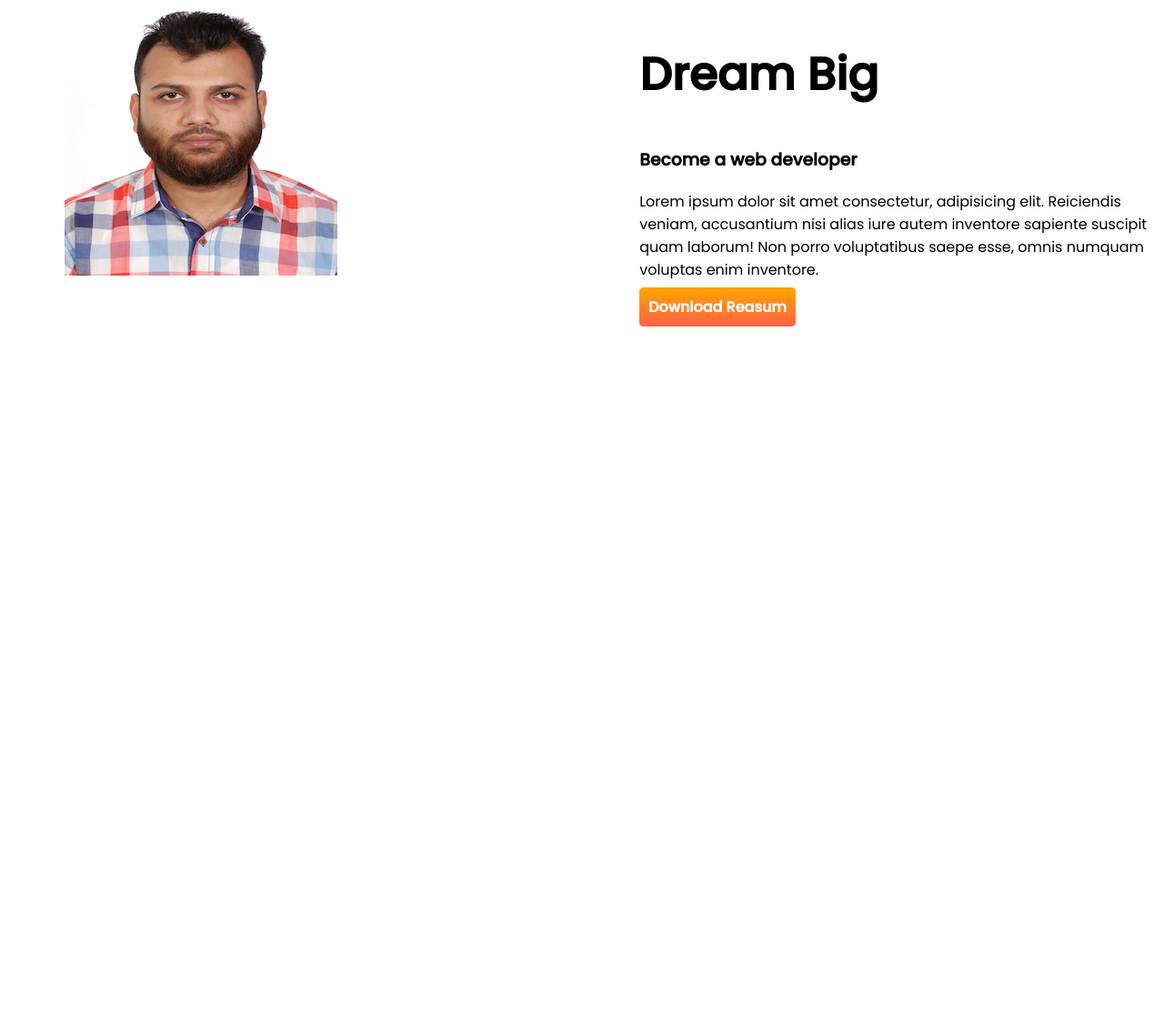
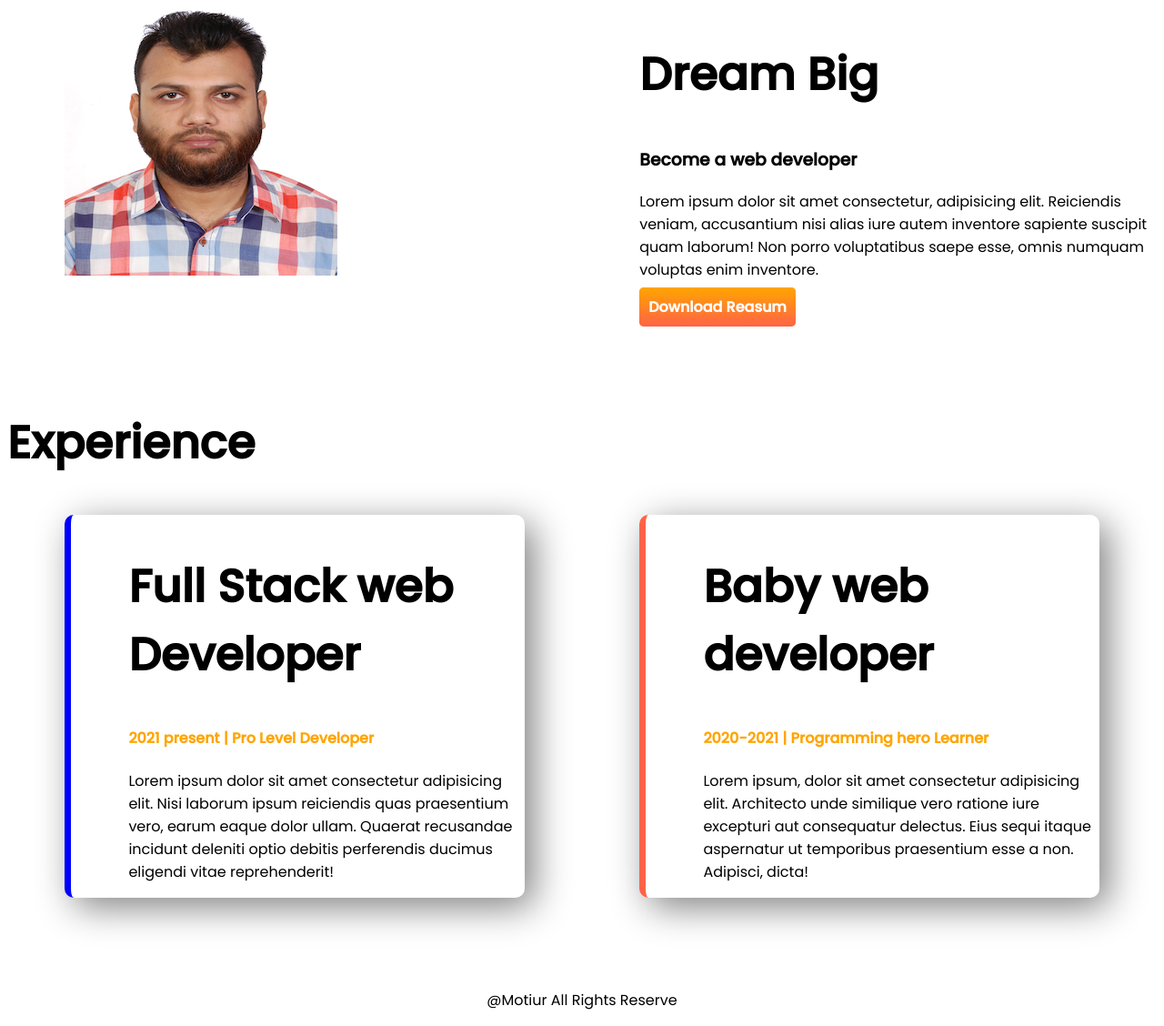
Before and after one commit to MotiurRahman/motiurio, a plain HTML site: page index.html in a window 1280 px wide. Shown: the part 568-1696 px from the top of the page at 91% size. Before the commit the page ends 1018 px from the top, so only its background shows below. Drawn offline with Linux system fonts and the light colour scheme.

Commit message:
udpate code

```diff
--- a/css/style.css
+++ b/css/style.css
@@ -10,7 +10,7 @@ h1 {
     color: orange;
 }
 
-section {
+.fleaxible-container {
     display: flex;
     margin-bottom: 100px;
 }
@@ -19,6 +19,24 @@ section {
     width: 50%;
     padding-left: 5%;
 }
+
+.experience-item{
+    width: 40%;
+    margin-left: 5%;
+    margin-right: 5%;
+
+    border-radius: 10px;
+    box-shadow: 10px 10px 40px gray;
+}
+
+#full-developer{
+    border-left: 7px solid blue;
+}
+
+#web-developer{
+    border-left: 7px solid tomato;
+}
+
 
 .link-button {
     background-color: orange;
@@ -34,3 +52,7 @@ section {
     background-image: url(/images/water.png);
     background-repeat: no-repeat;
 }
+
+footer p{
+    text-align: center;
+}
--- a/index.html
+++ b/index.html
@@ -14,7 +14,7 @@
 </head>
 
 <body>
-    <section class="top-banar">
+    <section class="top-banar fleaxible-container">
         <div class="half-width">
             <h1>Welcome To</h1>
             <h1 class="orange-color">Motiur Rahman World</h1>
@@ -31,7 +31,7 @@
         </div>
     </section>
 
-    <section>
+    <section class="dream-big fleaxible-container">
         <div class="half-width">
             <img src="images/motiur2.jpg" alt="">
         </div>
@@ -48,9 +48,37 @@
                 href="https://docs.google.com/document/d/1SZ6iy0sjPF41vrGxw4jN3NmC8q5HBehr/edit?usp=sharing&ouid=113142995892264401100&rtpof=true&sd=true">Download
                 Reasum</a>
         </div>
+    </section>
 
+    <section class="experience">
+        <div>
+            <h1>Experience</h1>
+        </div>
+
+        <div class="fleaxible-container">
+            <div id="full-developer" class="half-width experience-item">
+                <h1>Full Stack web Developer</h1>
+                <h4 class="orange-color">2021 present | Pro Level Developer</h4>
+                <p>Lorem ipsum dolor sit amet consectetur adipisicing elit. Nisi laborum ipsum reiciendis quas
+                    praesentium
+                    vero, earum eaque dolor ullam. Quaerat recusandae incidunt deleniti optio debitis perferendis
+                    ducimus
+                    eligendi vitae reprehenderit!</p>
+            </div>
+            <div id="web-developer" class="half-width experience-item">
+                <h1>Baby web developer</h1>
+                <h4 class="orange-color">2020-2021 | Programming hero Learner</h4>
+                <p>Lorem ipsum, dolor sit amet consectetur adipisicing elit. Architecto unde similique vero ratione iure
+                    excepturi aut consequatur delectus. Eius sequi itaque aspernatur ut temporibus praesentium esse a
+                    non.
+                    Adipisci, dicta!</p>
+            </div>
+        </div>
 
     </section>
 </body>
+<footer>
+    <p>@Motiur All Rights Reserve</p>
+</footer>
 
 </html>
```
